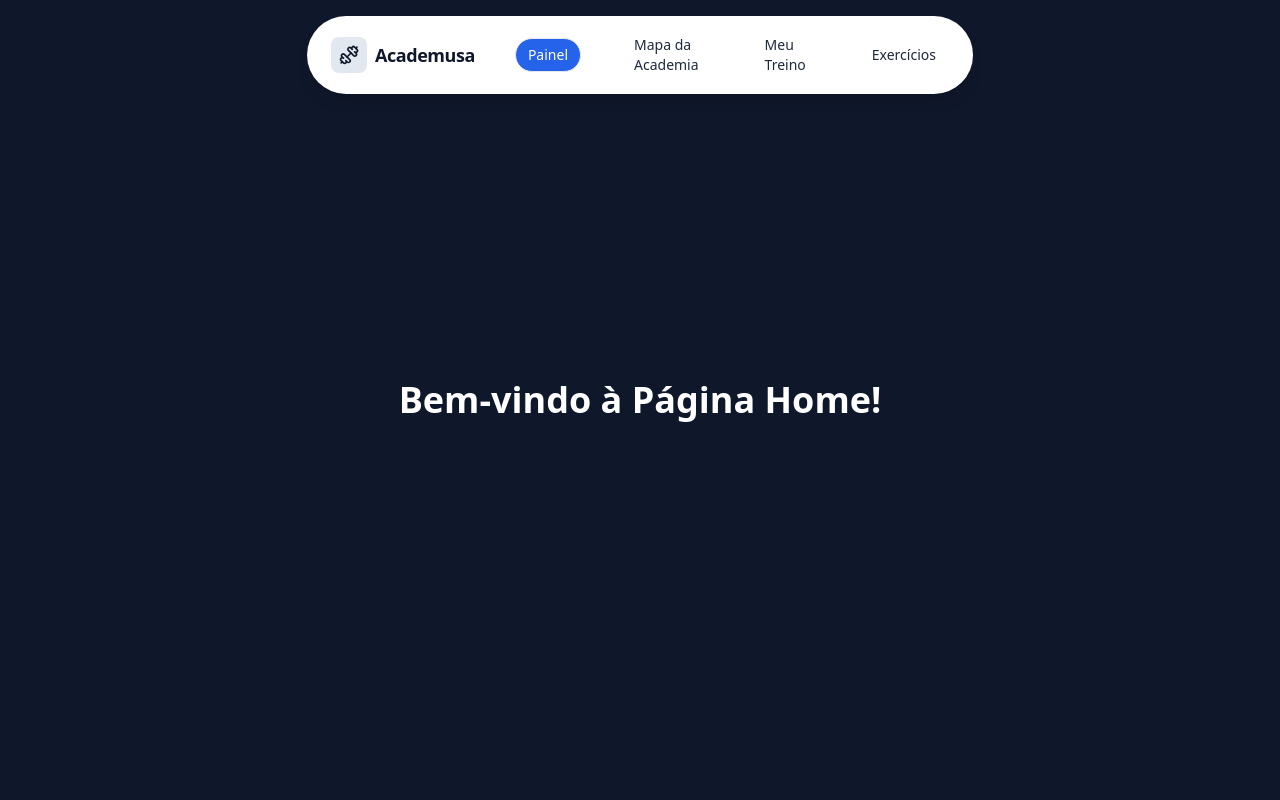
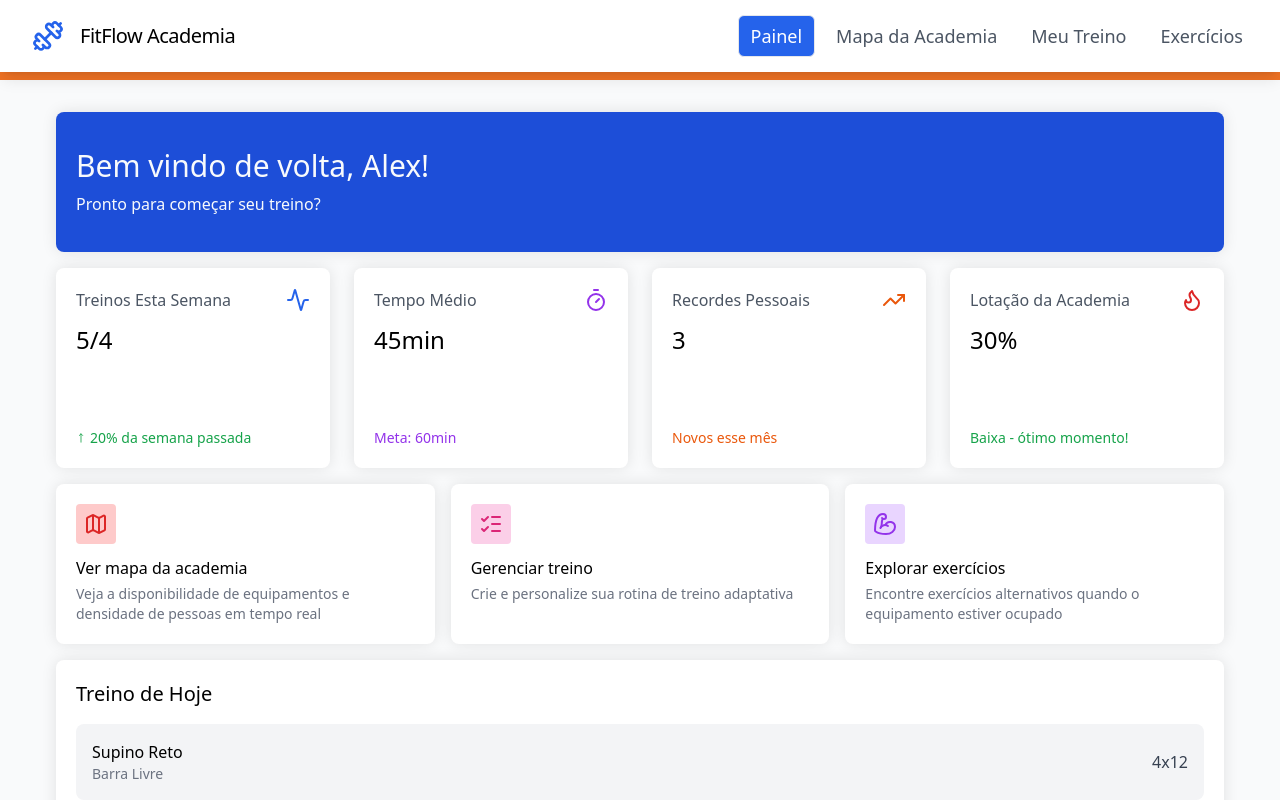
Before and after one commit to Porao-da-Musa/academusa, a React (Vite) app: page /#/home in a window 1280 px wide. Shown: the top 800 px of the page. Built offline with nearby package versions, Linux system fonts and the light colour scheme.

Commit message:
feat done

```diff
--- a/src/components/NavBarHome.tsx
+++ b/src/components/NavBarHome.tsx
@@ -1,34 +1,37 @@
 //components -> navbar
 
-import React, { useState, useEffect } from 'react';
-import { Link, useLocation } from 'react-router-dom';
-import { Dumbbell, Menu, X } from 'lucide-react';
+import React, { useState, useEffect } from "react";
+import { Link, useLocation } from "react-router-dom";
+import { Dumbbell, Menu, X } from "lucide-react";
 
 export const NavbarHome: React.FC = () => {
   const [isScrolled, setIsScrolled] = useState(false);
   const [isMobileMenuOpen, setIsMobileMenuOpen] = useState(false);
   const location = useLocation();
 
-  // Only show navbar logic on landing page or non-app pages
-  // If we are on login page, we might want a simpler nav or none
-  const isAuthPage = location.pathname === '/login';
+  const isAuthPage = location.pathname === "/login";
 
   useEffect(() => {
     const handleScroll = () => {
       setIsScrolled(window.scrollY > 20);
     };
-    window.addEventListener('scroll', handleScroll);
-    return () => window.removeEventListener('scroll', handleScroll);
+    window.addEventListener("scroll", handleScroll);
+    return () => window.removeEventListener("scroll", handleScroll);
   }, []);
 
   if (isAuthPage) {
     return (
       <nav className="absolute top-0 left-0 w-full p-6 z-50">
-        <Link to="/" className="flex items-center gap-2 text-brand-500 hover:text-brand-400 transition-colors w-fit">
+        <Link
+          to="/"
+          className="flex items-center gap-2 text-brand-500 hover:text-brand-400 transition-colors w-fit"
+        >
           <div className="bg-brand-500/10 p-2 rounded-lg">
             <Dumbbell className="h-6 w-6" />
           </div>
-          <span className="text-xl font-bold tracking-tight text-white">Academusa</span>
+          <span className="text-xl font-bold tracking-tight text-white">
+            FitFlow Academia
+          </span>
         </Link>
       </nav>
     );
@@ -44,28 +47,28 @@ export const NavbarHome: React.FC = () => {
   return (
     <nav
       className={`
-        fixed top-4 left-1/2 -translate-x-1/2
+        fixed
+
+        w-full
         z-50 px-6 py-3
         bg-white text-slate-900
-        rounded-full shadow-lg
+        shadow-lg
         transition-all duration-300
         group
-        ${isScrolled || isMobileMenuOpen ? 'shadow-xl scale-[1.02]' : ''}
+        ${isScrolled || isMobileMenuOpen ? "shadow-xl scale-[1.02]" : ""}
         `}
     >
-        <div className="flex items-center gap-10">
-
+      <div className="flex items-center justify-between">
         {/* Logo */}
-        <span
-            className="flex items-center gap-2 transition-colors duration-300 group-hover:text-black"
-        >
-            <div className="p-2 rounded-lg bg-slate-200 group-hover:bg-slate-300 transition-colors">
-            <Dumbbell className="h-5 w-5 text-slate-900 group-hover:text-black" />
+        <span className="flex items-center gap-2 transition-colors duration-300 group-hover:text-black">
+          <div className="p-2">
+            <Dumbbell className="h-8 w-8 text-blue-600 hover: transition-transform hover:scale-110" />
           </div>
-            <span className="text-lg font-bold tracking-tight">Academusa</span>
+          <span className="text-xl tracking-tight">FitFlow Academia</span>
         </span>
 
         {/* Desktop Nav */}
+        <div className="hidden md:flex items-center gap-2">
           {routes.map((section) => {
             const isActive = location.pathname === `/home${section.page}`;
 
@@ -74,13 +77,14 @@ export const NavbarHome: React.FC = () => {
                 key={section.label}
                 to={`/home${section.page}`}
                 className={`
-                text-sm font-medium
-                px-3 py-1.5 rounded-full
+                  text-lg font-normal
+                  px-3 py-1.5 rounded-md
                   transition-all
                   border
-                ${isActive
-                  ? 'bg-blue-600 text-white'
-                  : 'text-slate-800 border-transparent hover:text-black hover:border-black'
+                  ${
+                    isActive
+                      ? "bg-blue-600 text-white"
+                      : "text-gray-600 border-transparent hover:text-black hover:border-black"
                   }
                 `}
               >
@@ -88,7 +92,7 @@ export const NavbarHome: React.FC = () => {
               </Link>
             );
           })}
-
+        </div>
 
         {/* Mobile Menu Button */}
         <button
--- /dev/null
+++ b/src/components/ui/Card.tsx
@@ -0,0 +1,22 @@
+import React from "react";
+
+interface CardProps {
+  children: React.ReactNode;
+  className?: string;
+}
+
+export const Card: React.FC<CardProps> = ({ children, className = "" }) => {
+  return (
+    <div
+      className={`
+        rounded-lg
+        p-5
+        m-2
+        ${className}
+      `}
+      style={{ boxShadow: "0 0 15px rgba(0, 0, 0, 0.1)" }}
+    >
+      {children}
+    </div>
+  );
+};
--- a/src/layouts/HomeLayout.tsx
+++ b/src/layouts/HomeLayout.tsx
@@ -3,9 +3,9 @@ import { NavbarHome } from "../components/NavBarHome";
 
 export function HomeLayout() {
   return (
-    <div className="min-h-screen bg-gray-50">
+    <div className="min-h-screen bg-gray-5 mb-5">
       <NavbarHome />
-      <div>
+      <div className="pt-[10vh]">
         <Outlet />
       </div>
     </div>
--- a/src/pages/Home.tsx
+++ b/src/pages/Home.tsx
@@ -1,8 +1,202 @@
+import {
+  Activity,
+  Timer,
+  TrendingUp,
+  Flame,
+  MoveUp,
+  MoveDown,
+  BicepsFlexed,
+  ListChecks,
+  Map,
+} from "lucide-react";
+import { Card } from "../components/ui/Card";
+import { Button } from "../components/ui/Button";
+import { Link } from "react-router-dom";
+
+const name = "Alex";
+const trains = "5/4";
+const average_train = 20;
+const average_minutes = 45;
+const train_target = 60;
+const personal_records = 3;
+const ocupancy_rate = 30;
+
+const todayWorkout = [
+  { exercise: "Supino Reto", equipment: "Barra Livre", sets: 4, reps: 12 },
+  { exercise: "Crucifixo Inclinado", equipment: "Halteres", sets: 3, reps: 15 },
+  { exercise: "Tríceps Testa", equipment: "Barra W", sets: 3, reps: 12 },
+  { exercise: "Tríceps Corda", equipment: "Polia Alta", sets: 3, reps: 15 },
+  { exercise: "Rosca Direta", equipment: "Barra EZ", sets: 4, reps: 10 },
+];
 
 export default function Home() {
   return (
-    <div className="min-h-screen flex items-center justify-center bg-slate-900 p-6">
-      <h1 className="text-4xl font-bold text-white">Bem-vindo à Página Home!</h1>
+    <div className="bg-gray-50 p-6 justify-center px-12">
+      <div className="flex w-full h-min" id="welcome-card">
+        <Card className="bg-blue-700 h-min w-full py-9">
+          <p className="font-medium text-3xl">Bem vindo de volta, {name}!</p>
+          <p className="mt-2">Pronto para começar seu treino?</p>
+        </Card>
+      </div>
+
+      <div
+        className="flex flex-col md:grid md:grid-cols-2 md:gap-2 lg:flex lg:flex-row"
+        id="metrics-cards"
+      >
+        <Card className="bg-white h-[25vh] w-full  flex flex-col">
+          <div className="top flex">
+            <p className="font-light text-start text-base text-gray-600">
+              Treinos Esta Semana
+            </p>
+            <Activity className="h-6 w-6 text-blue-600 ml-auto" />
+          </div>
+
+          <p className="font-normal text-2xl mt-3 text-black flex flex-1">
+            {trains}
+          </p>
+
+          <p
+            className={`flex items-center gap-1 text-sm mt-2 ${average_train > 0 ? "text-green-600" : "text-red-600"}`}
+          >
+            {average_train < 0 ? <MoveDown size={10} /> : <MoveUp size={10} />}
+            <span>{Math.abs(average_train)}% da semana passada</span>
+          </p>
+        </Card>
+
+        <Card className="bg-white h-[25vh] w-full flex flex-col">
+          <div className="top flex">
+            <p className="font-light text-start text-gray-600">Tempo Médio</p>
+            <Timer className="h-6 w-6 text-purple-600 ml-auto" />
+          </div>
+          <div className="mid flex-1">
+            <p className="font-normal text-2xl mt-3 text-black">
+              {average_minutes}min
+            </p>
+          </div>
+          <div className="bottom">
+            <p className="text-sm text-purple-600">Meta: {train_target}min</p>
+          </div>
+        </Card>
+
+        <Card className="bg-white h-[25vh] w-full flex flex-col">
+          <div className="top flex">
+            <p className="font-light text-start text-gray-600">
+              Recordes Pessoais
+            </p>
+            <TrendingUp className="h-6 w-6 text-orange-600 ml-auto" />
+          </div>
+          <div className="mid flex-1">
+            <p className="font-normal text-2xl mt-3 text-black">
+              {personal_records}
+            </p>
+          </div>
+          <div className="bottom">
+            <p className="text-sm text-orange-600">Novos esse mês</p>
+          </div>
+        </Card>
+
+        <Card className="bg-white h-[25vh] w-full flex flex-col">
+          <div className="top flex">
+            <p className="font-light text-start text-gray-600">
+              Lotação da Academia
+            </p>
+            <Flame className="h-6 w-6 text-red-600 ml-auto" />
+          </div>
+          <div className="mid flex-1">
+            <p className="font-normal text-2xl mt-3 text-black">
+              {ocupancy_rate}%
+            </p>
+          </div>
+          <div className="bottom">
+            <p
+              className={`text-sm font-medium ${
+                ocupancy_rate < 35
+                  ? "text-green-600"
+                  : ocupancy_rate < 70
+                    ? "text-amber-500"
+                    : "text-red-600"
+              }`}
+            >
+              {ocupancy_rate < 35
+                ? "Baixa - ótimo momento!"
+                : ocupancy_rate < 70
+                  ? "Média"
+                  : "Alta"}
+            </p>
+          </div>
+        </Card>
+      </div>
+
+      <div className="flex flex-col md:flex-row" id="middle-cards">
+        <Card className="bg-white w-full flex flex-col">
+          <div className="bg-red-200 rounded w-fit p-2">
+            <Map className="h-6 w-6 text-red-600" />
+          </div>
+          <span className="font-medium mt-3 text-black md:text-base">
+            Ver mapa da academia
+          </span>
+          <p className="text-xs md:text-sm text-gray-500 mt-1">
+            Veja a disponibilidade de equipamentos e densidade de pessoas em
+            tempo real
+          </p>
+        </Card>
+
+        <Card className="bg-white w-full flex flex-col">
+          <div className="bg-pink-200 rounded w-fit p-2">
+            <ListChecks className="h-6 w-6 text-pink-600" />
+          </div>
+          <span className="font-medium mt-3 text-black text-xs md:text-base ">
+            Gerenciar treino
+          </span>
+          <p className="text-xs md:text-sm text-gray-500 mt-1">
+            Crie e personalize sua rotina de treino adaptativa
+          </p>
+        </Card>
+
+        <Card className="bg-white w-full flex flex-col">
+          <div className="bg-purple-200 rounded w-fit p-2">
+            <BicepsFlexed className="h-6 w-6 text-purple-600" />
+          </div>
+          <span className="font-medium mt-3 text-black text-sm md:text-base">
+            Explorar exercícios
+          </span>
+          <p className="text-xs md:text-sm text-gray-500 mt-1">
+            Encontre exercícios alternativos quando o equipamento estiver
+            ocupado
+          </p>
+        </Card>
+      </div>
+
+      <div className="flex w-full" id="workout">
+        <Card className="bg-white w-full flex flex-col">
+          <h2 className="text-xl font-normal text-black mb-4">
+            Treino de Hoje
+          </h2>
+
+          <div className="flex flex-col gap-3 mb-4">
+            {todayWorkout.map((exercise, index) => (
+              <div
+                key={index}
+                className="bg-gray-100 w-full p-4 rounded-lg flex justify-between items-center"
+              >
+                <div>
+                  <p className="font-normal text-black">{exercise.exercise}</p>
+                  <p className="text-sm text-gray-500">{exercise.equipment}</p>
+                </div>
+                <span className="font-normal text-gray-700">
+                  {exercise.sets}x{exercise.reps}
+                </span>
+              </div>
+            ))}
+          </div>
+
+          <Link to="/home/training">
+            <Button className="!bg-blue-700 text-white w-full">
+              Iniciar Treino
+            </Button>
+          </Link>
+        </Card>
+      </div>
     </div>
-  )
+  );
 }
```
Lines whose indentation alone changed are shown as unchanged.
